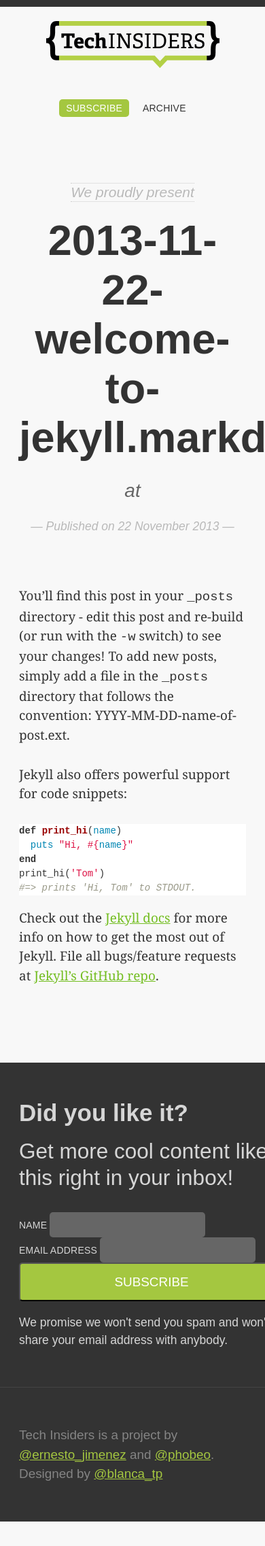
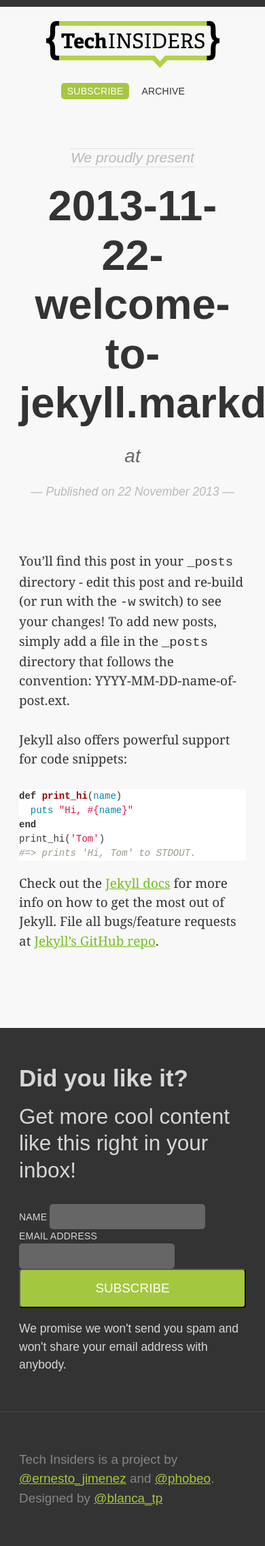
Before and after one commit to localistico/techinsiders.io, a Jekyll site: the page built from _posts/2013-11-22-welcome-to-jekyll.markdown, in a window 390 px wide. Shown: the whole page at 68% size. Built offline with Jekyll 4.4.1, drawn with Linux system fonts in a browser that asks for light colours; Markdown is read by kramdown in place of the engine named in the settings; comment, search, counter and statistics services are not loaded; before the commit the page ends 2238 px from its top, so only the background shows below that.

Commit message:
fix padding for subscribe_cta

```diff
--- a/css/main.css
+++ b/css/main.css
@@ -73,7 +73,7 @@
   margin: 0;
 }
 
-div.site, div.header, article {
+div.site, div.header, article, .subscribe_cta {
   min-width: 800px;
   -webkit-box-sizing: border-box;
   -moz-box-sizing: border-box;
@@ -155,8 +155,8 @@
   text-transform: uppercase;
   font-weight: 400;
   text-align: right;
-  padding: 5px 10px;
-  line-height: 15px;
+  padding: 0.3em 0.6em;
+  /*line-height: 15px;*/
   letter-spacing: 0.015em;
 }
 
@@ -455,6 +455,8 @@
   }
 
   .header ul li {
+    line-height: 1em;
+    height: 1em;
     width: 50%;
   }
 
```
